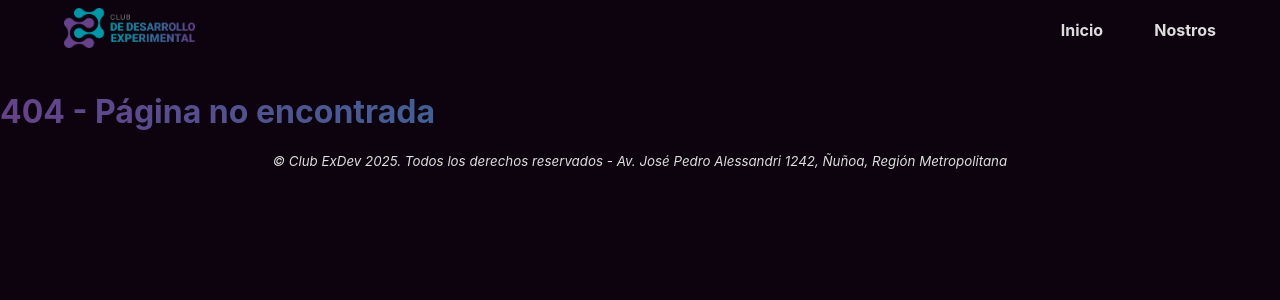
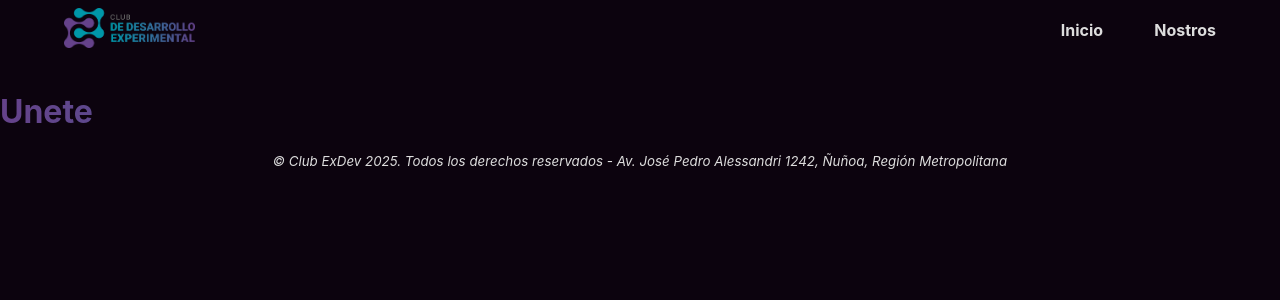
Before and after one commit to IanBattistoni/exdev-website, a React (Create React App) app: page /apply in a window 1280 px wide. Before the commit this address had no page. Shown: the top 300 px of the page. Built offline with nearby package versions, Linux system fonts and the light colour scheme.

Commit message:
manifest, apply route (#1)

```diff
--- a/src/App.tsx
+++ b/src/App.tsx
@@ -3,7 +3,7 @@ import './App.css';
 import { BrowserRouter as Router, Routes, Route } from 'react-router-dom';
 import Home from './pages/home/home'
 import About from './pages/about/about'
-
+import Apply from './pages/apply/apply';
 function App() {
   return (
     <Router>
@@ -11,6 +11,7 @@ function App() {
 
         <Route path="/" element={<Home />} />
         <Route path="/about" element={<About />} />
+        <Route path="/apply" element={<Apply />} />
 
         <Route path="*" element={<h1>404 - Página no encontrada</h1>} />
       </Routes>
--- /dev/null
+++ b/src/pages/apply/apply.tsx
@@ -0,0 +1,13 @@
+import './apply.css';
+
+function Apply() {
+    return(
+        <section className="apply-page">
+        <h1>Unete</h1>
+
+        </section>
+    );
+
+}
+
+export default Apply;
```
Also changed, not shown: public/exdev-solologo.png (added), public/manifest.json, src/pages/apply/apply.css (added).
